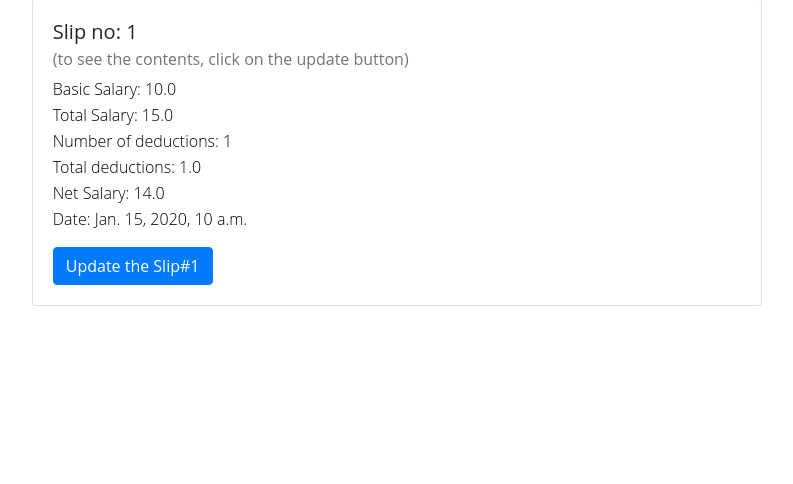
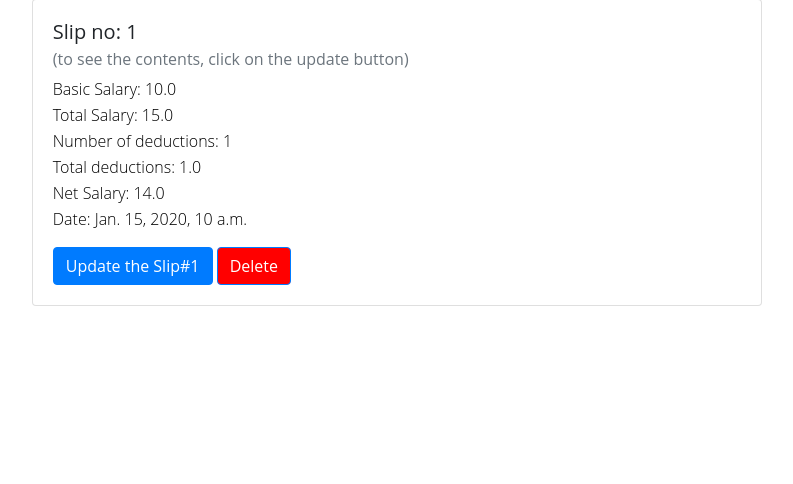
Before and after one commit to shamithakumari/Salary-Management, a Django app: page /details/history/ in a window 1280 px wide. Shown: the part 305-789 px from the top of the page, without its empty margins (450-1243 px from the left). Run offline with Django 4.2, Linux system fonts and the light colour scheme; a user stored in the database is signed in; tables that the repository leaves empty hold one stand-in row (values such as "Sample post"); some libraries are stand-ins or nearby versions.

Commit message:
[shami] adds delete slip feature

```diff
--- a/src/salary/urls.py
+++ b/src/salary/urls.py
@@ -11,6 +11,7 @@ urlpatterns = [
     path('history/<int:userid>',views.history_with_userid, name="history"),
     # path('/history',views.history, name="history")
 
-    path('history/update/<int:slipno>', views.salary_slip_update,name="salary_slip_update")
+    path('history/update/<int:slipno>', views.salary_slip_update,name="salary_slip_update"),
+    path('history/delete/<int:slipno>', views.salary_slip_delete,name="salary_slip_delete")
 
 ]
--- a/src/salary/views.py
+++ b/src/salary/views.py
@@ -232,3 +232,7 @@ def salary_slip_update(request,slipno):
         performance_bonus=request.POST['performance_bonus'],
         others=request.POST['others'])
         return redirect("history")
+
+def salary_slip_delete(request, slipno):
+    Salary.objects.get(pk = slipno).delete()
+    return redirect("history")
--- a/src/templates/salary/history.html
+++ b/src/templates/salary/history.html
@@ -97,6 +97,7 @@
                             <p>Date: {{slipdict.slip.sdate}}</p>
                         </div>
                         <a href="{% url 'salary_slip_update' slipdict.slip.slipno %}" class="btn btn-primary">Update the Slip#{{slipdict.slip.slipno}}</a>
+                        <a href="{% url 'salary_slip_delete' slipdict.slip.slipno %}" class="btn btn-primary" style="background-color:red;">Delete</a>
                     </div>
                 </div>
                 {% comment %} {%endfor%} {% endcomment %}
```
